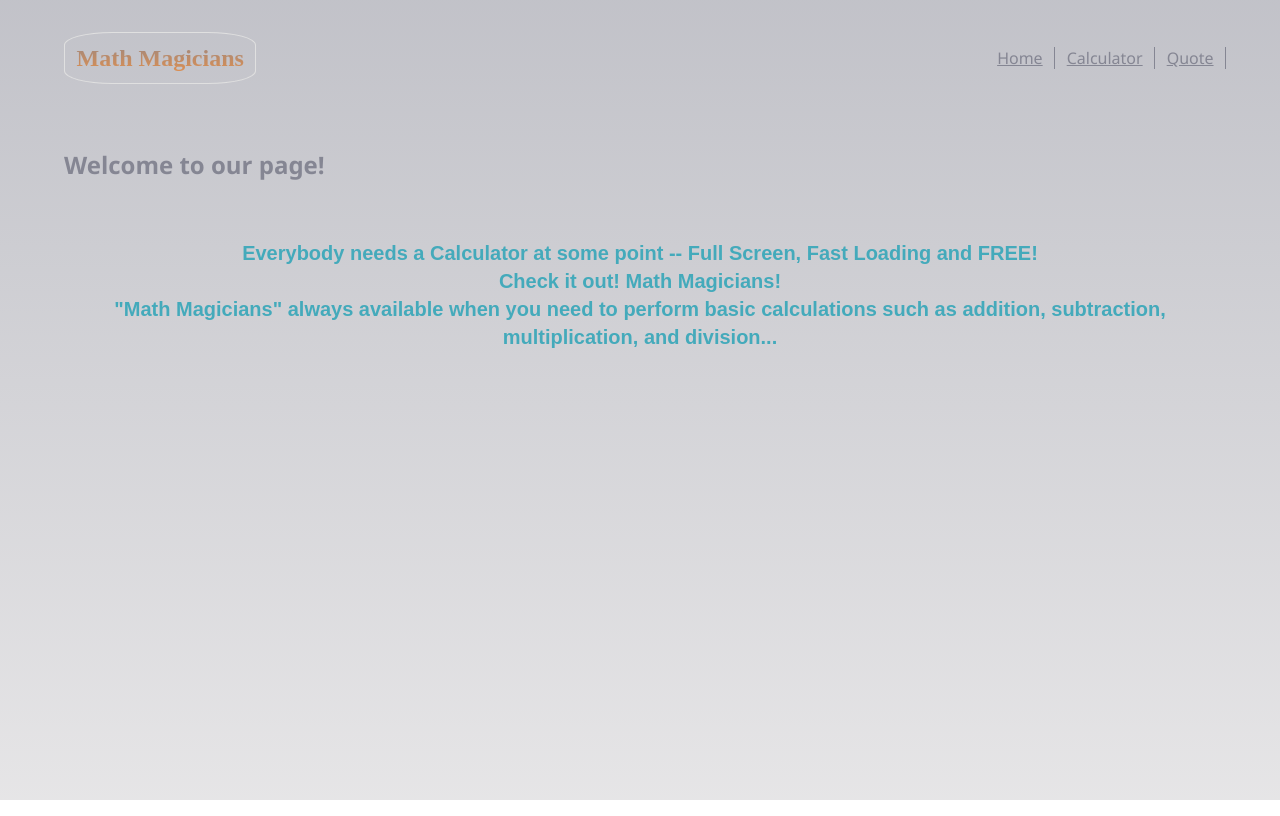
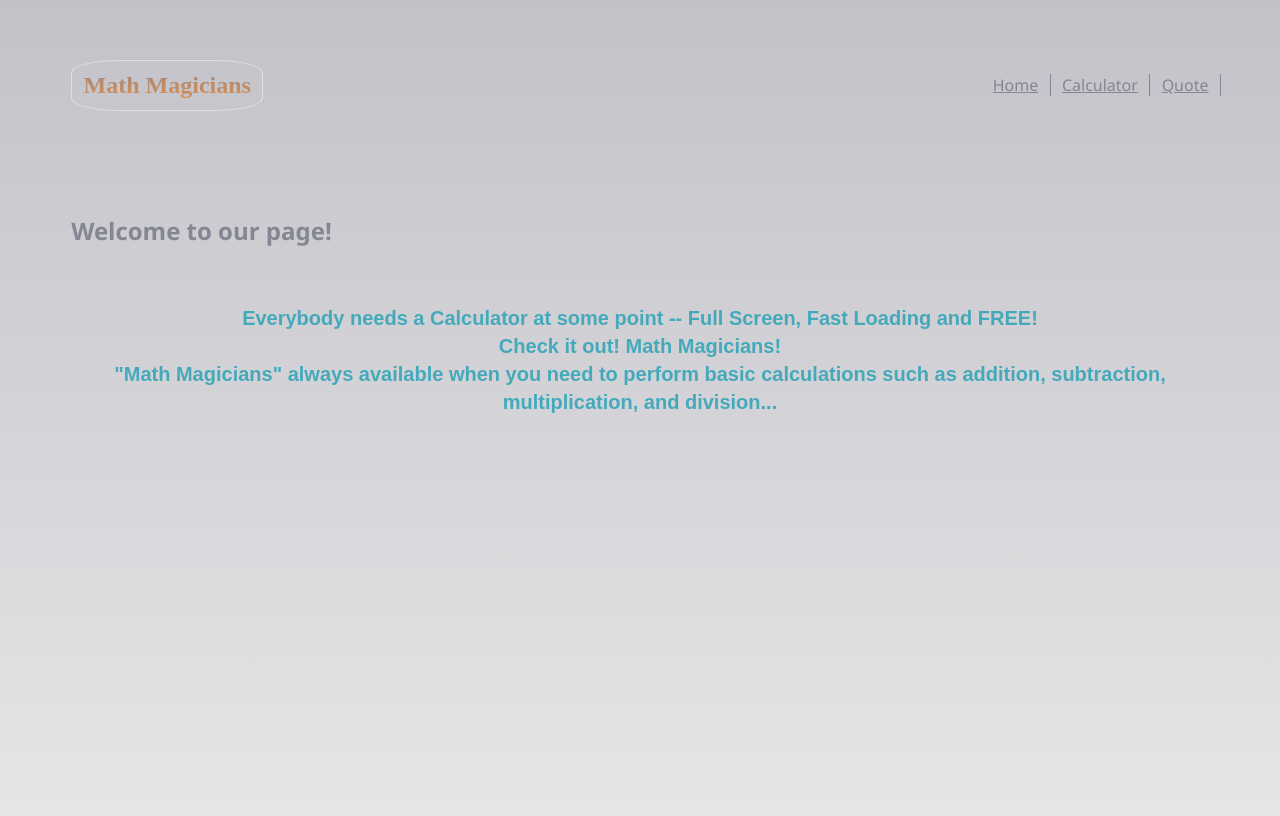
Before and after one commit to Taher-web-dev/Math-Magicians, a React (Create React App) app: page / in a window 1280 px wide. Built offline with nearby package versions, Linux system fonts and the light colour scheme; a web font is replaced by a local one.

Commit message:
fix linter errors.

```diff
--- a/package.json
+++ b/package.json
@@ -49,6 +49,10 @@
     "eslint-plugin-jsx-a11y": "^6.5.1",
     "eslint-plugin-react": "^7.27.1",
     "eslint-plugin-react-hooks": "^4.3.0",
-    "gh-pages": "^3.2.3"
+    "gh-pages": "^3.2.3",
+    "stylelint": "^13.13.1",
+    "stylelint-config-standard": "^21.0.0",
+    "stylelint-csstree-validator": "^1.9.0",
+    "stylelint-scss": "^3.21.0"
   }
 }
--- a/src/App.css
+++ b/src/App.css
@@ -1,8 +1,3 @@
-* {
-  box-sizing: content-box;
-  margin: 0;
-  padding: 0;
-}
 
 body {
   height: 100vh;
@@ -33,10 +28,10 @@ body {
   padding: 1%;
 }
 
-ul{
+ul {
   display: flex;
   justify-content: space-between;
-  width : 20%;
+  width: 20%;
   list-style: none;
   align-items: center;
 }
@@ -51,7 +46,7 @@ li a {
   font-family: "Segoe UI", Arial, sans-serif;
 }
 
-li a:hover{
+li a:hover {
   background: linear-gradient(rgb(170, 162, 158), rgb(245, 145, 62));
   -webkit-background-clip: text;
   color: transparent;
--- a/src/components/style.css
+++ b/src/components/style.css
@@ -69,7 +69,7 @@
   top: 40%;
 }
 
-.container{
+.container {
   display: flex;
   width: 90%;
   margin-top: 5%;
@@ -79,7 +79,7 @@
   justify-content: space-between;
 }
 
-h2{
+h2 {
   font-family: "Segoe UI", Arial, sans-serif;
   color: rgba(134, 128, 128, 0.8);
 }
```
Also changed, not shown: .stylelintrc.json (added), 1 other file (tests, documents, lock files or other folders).
